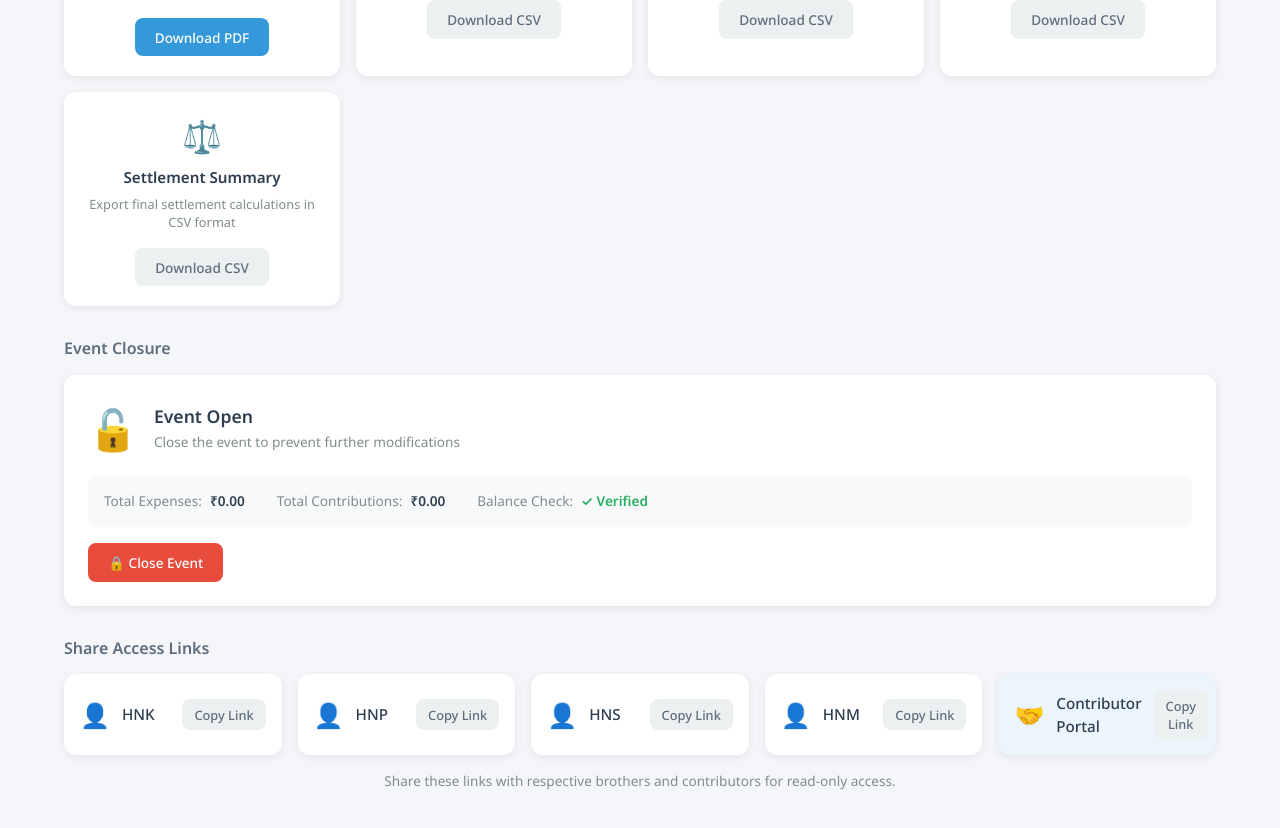
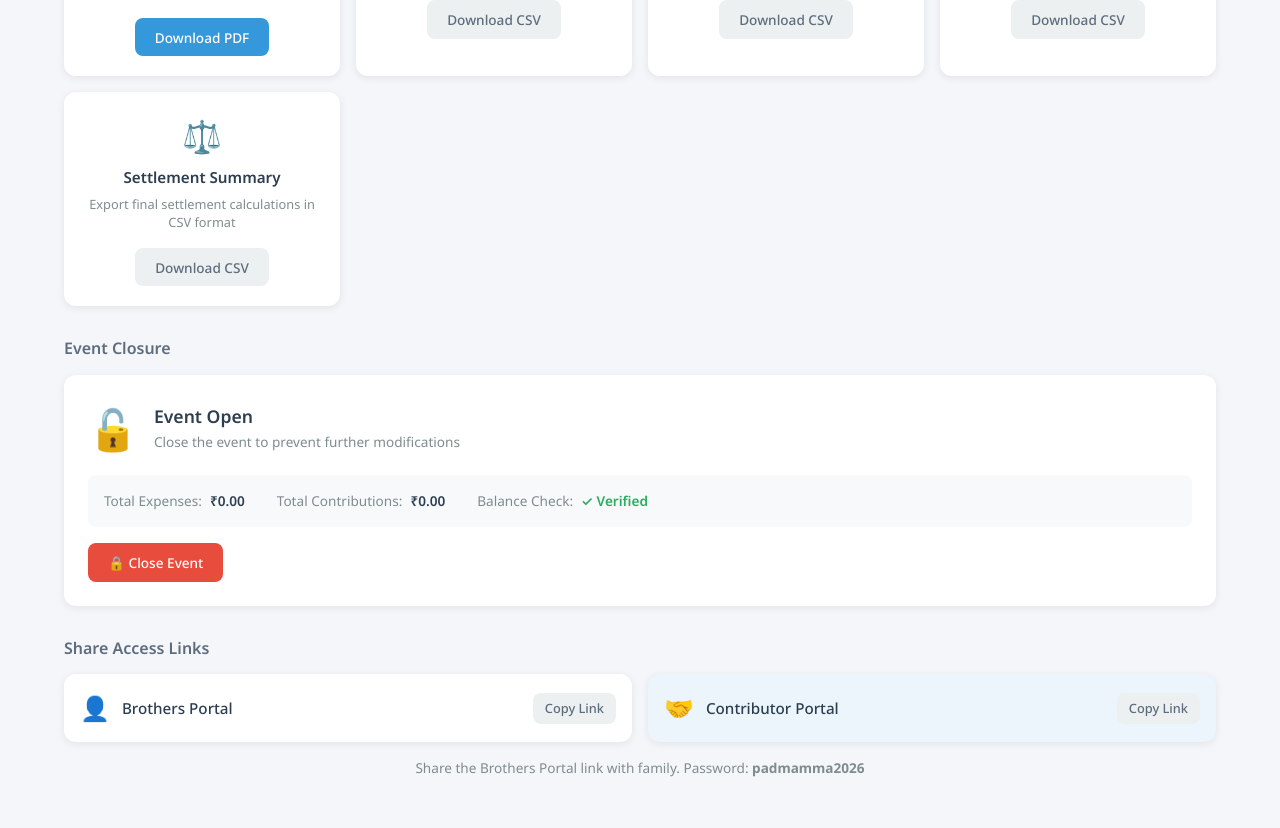
Before and after one commit to kiransharma1987/ceremony-tracker, an Angular app: page /admin/reports in a window 1280 px wide. Shown: the part 336-1164 px from the top of the page. Built offline with nearby package versions, Linux system fonts and the light colour scheme; sample sign-in values are in the browser's storage.

Commit message:
Update share links to use new password-based login

```diff
--- a/src/app/features/admin/reports.component.ts
+++ b/src/app/features/admin/reports.component.ts
@@ -120,10 +120,10 @@ import { ConfirmDialogComponent } from '../../shared/components/confirm-dialog/c
       <section class="links-section">
         <h3 class="section-title">Share Access Links</h3>
         <div class="links-grid">
-          <div class="link-card" *ngFor="let brother of ['HNK', 'HNP', 'HNS', 'HNM']">
+          <div class="link-card">
             <span class="link-icon">👤</span>
-            <span class="link-name">{{ brother }}</span>
-            <button class="btn btn-small" (click)="copyBrotherLink(brother)">
+            <span class="link-name">Brothers Portal</span>
+            <button class="btn btn-small" (click)="copyBrotherLink()">
               Copy Link
             </button>
           </div>
@@ -136,7 +136,7 @@ import { ConfirmDialogComponent } from '../../shared/components/confirm-dialog/c
           </div>
         </div>
         <p class="link-note">
-          Share these links with respective brothers and contributors for read-only access.
+          Share the Brothers Portal link with family. Password: <strong>padmamma2026</strong>
         </p>
       </section>
 
@@ -462,14 +462,15 @@ export class ReportsComponent {
     this.showReopenDialog = false;
   }
 
-  copyBrotherLink(brotherId: string): void {
-    const link = `${window.location.origin}/brother/${brotherId}?token=demo`;
-    navigator.clipboard.writeText(link);
-    alert(`Link copied for ${brotherId}!`);
+  copyBrotherLink(): void {
+    const link = `${window.location.origin}/login`;
+    const message = `Padmamma's First Year Ceremony Tracker\n\nLink: ${link}\n\nSelect your name and use password: padmamma2026`;
+    navigator.clipboard.writeText(message);
+    alert('Brother access info copied!');
   }
 
   copyContributorLink(): void {
-    const link = `${window.location.origin}/contribute?token=demo`;
+    const link = `${window.location.origin}/login`;
     navigator.clipboard.writeText(link);
     alert('Contributor link copied!');
   }
```
